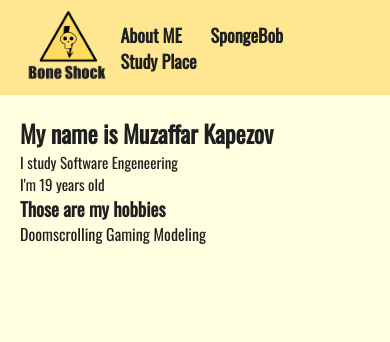
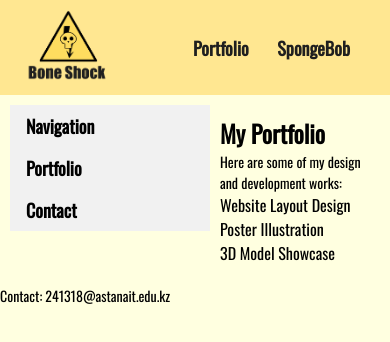
Before and after one commit to MuzzOne333/MyWebsite, a plain HTML site: page html_files/about.html in a window 390 px wide. Drawn offline with nearby package versions, Linux system fonts and the light colour scheme; files whose address does not match are found by name; a web font is replaced by a local one.

Commit message:
deleted some classes

```diff
--- a/css_files/navbar.css
+++ b/css_files/navbar.css
@@ -38,7 +38,7 @@ header {
 main {
   grid-area: main;
   padding: 20px;
-}
+}-
 
 footer {
   grid-area: footer;
--- a/css_files/style.css
+++ b/css_files/style.css
@@ -63,29 +63,6 @@ body {
     margin: 0px;
 }
 
-.base{
-    font-family:'Oswald', sans-serif;
-    color:rgb(31,31,31);
-}
-
-.base p{
-    font-size: 15px;
-}
-
-.table-box{
-    padding: 3px;
-    border: 5px solid rgb(196, 131, 85);
-    margin: 10px;
-
-    width: 200px;
-    height: 100px;
-}
-.image-layout{
-    width: 400px;
-    height: 200px;
-    border: 10px solid rgb(196, 131, 85);
-}
-
 /* VERTICAL NAVIGATION */
 .ver-nav ul {
   list-style-type: none;
@@ -106,3 +83,36 @@ body {
   background-color: #555555;
   color: white;
 }
+
+body {
+  font-family: "Oswald", sans-serif;
+}
+
+
+/* Base font (desktop) */
+h1 {
+  font-size: 48px;
+}
+p {
+  font-size: 18px;
+}
+
+/* Tablet */
+@media (max-width: 1024px) {
+  h1 {
+    font-size: 36px;
+  }
+  p {
+    font-size: 16px;
+  }
+}
+
+/* Mobile */
+@media (max-width: 600px) {
+  h1 {
+    font-size: 28px;
+  }
+  p {
+    font-size: 14px;
+  }
+}
--- a/html_files/about.html
+++ b/html_files/about.html
@@ -3,10 +3,11 @@
     <link rel="stylesheet" href="C:\Users\Asus\Documents\MUZAFFAR\AITU_Subjects\Web_Technologies\Assignment\MyWebsite\MyWebsite\css_files\style.css">
     <link rel="stylesheet" href="C:\Users\Asus\Documents\MUZAFFAR\AITU_Subjects\Web_Technologies\Assignment\MyWebsite\MyWebsite\css_files\navbar.css">
     <link href="https://fonts.googleapis.com/css2?family=Roboto&family=DIN+Condensed&family=Oswald&family=Montserrat&display=swap" rel="stylesheet">
-    <title>My first Webpage</title>
+    <title>Portfolio - Boneshock</title>
 </head>
 <body>
-    <nav class = "navbar">
+    <div id="page" id="navigation-nav">
+        <nav class="navbar">
             <div class="navdiv">
                 <div class="logo">
                     <a href="index.html">
@@ -14,40 +15,35 @@
                     </a>
                 </div>
                 <ul>
-            <li> <a href="about.html"> About ME </a> </li>
+                    <li> <a href="about.html"> Portfolio </a> </li>
                     <li> <a href="spongebob.html"> SpongeBob </a> </li>
-            <li> <a href="aitu.html"> Study Place </a> </li>
                 </ul>
             </div>
         </nav>
 
-    <main class="base">
-        <h2 id="my-info">
-            My name is Muzaffar Kapezov
-        </h2>
-        <p>
-            I study Software Engeneering
-        </p>
-        <p>
-            I'm 19 years old
-        </p>
+        <header class="ver-nav">
+            <ul>
+                <li><a href="#navigation-nav">Navigation</a></li>
+                <li><a href="#main-nav">Portfolio</a></li>
+                <li><a href="#footer-nav">Contact</a></li>
+            </ul>
+        </header>
 
-        <h3>
-            Those are my hobbies
-        </h3>
+        <main id="main-nav" class="base">
+            <section class="portfolio-section">
+                <h2>My Portfolio</h2>
+                <p>Here are some of my design and development works:</p>
+                <div class="container">
+                    <div class="box">Website Layout Design</div>
+                    <div class="box">Poster Illustration</div>
+                    <div class="box">3D Model Showcase</div>
+                </div>
+            </section>
+        </main>
 
-        <ol>
-            <li>
-                Doomscrolling
-            </li>
-            <li>
-                Gaming
-            </li>
-            <li>
-                Modeling
-            </li>
-        </ol>
-
-    </main>
+        <footer id="footer-nav">
+            <p>Contact: 241318@astanait.edu.kz</p>
+        </footer>
+    </div>
 </body>
 </html>
```
Also changed, not shown: html_files/aitu.html (deleted, +0 -40 lines), html_files/index.html (+1 -2 lines), html_files/spongebob.html (+1 -1 lines), css_files/portfolio.css (added). Lines whose indentation alone changed are shown as unchanged.
